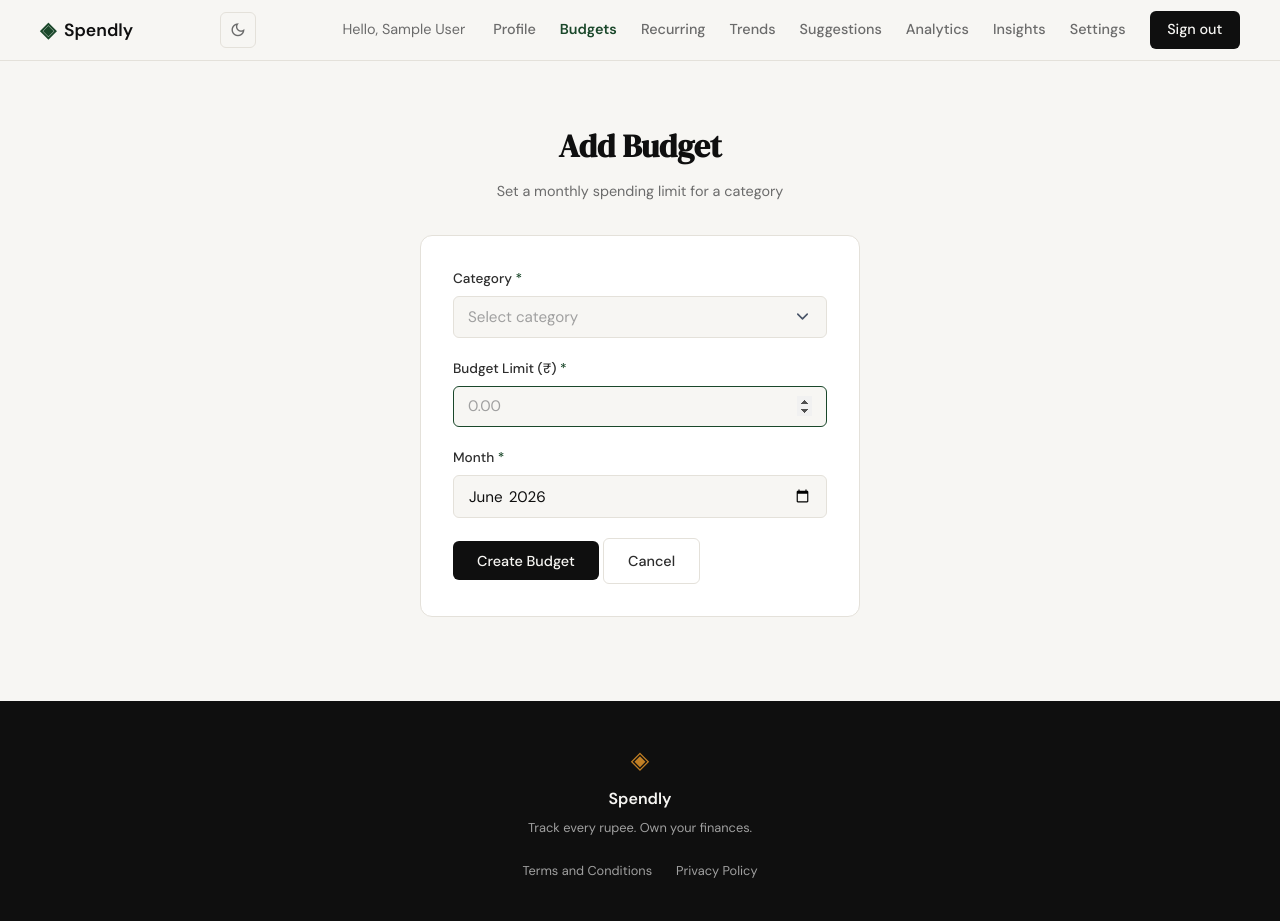
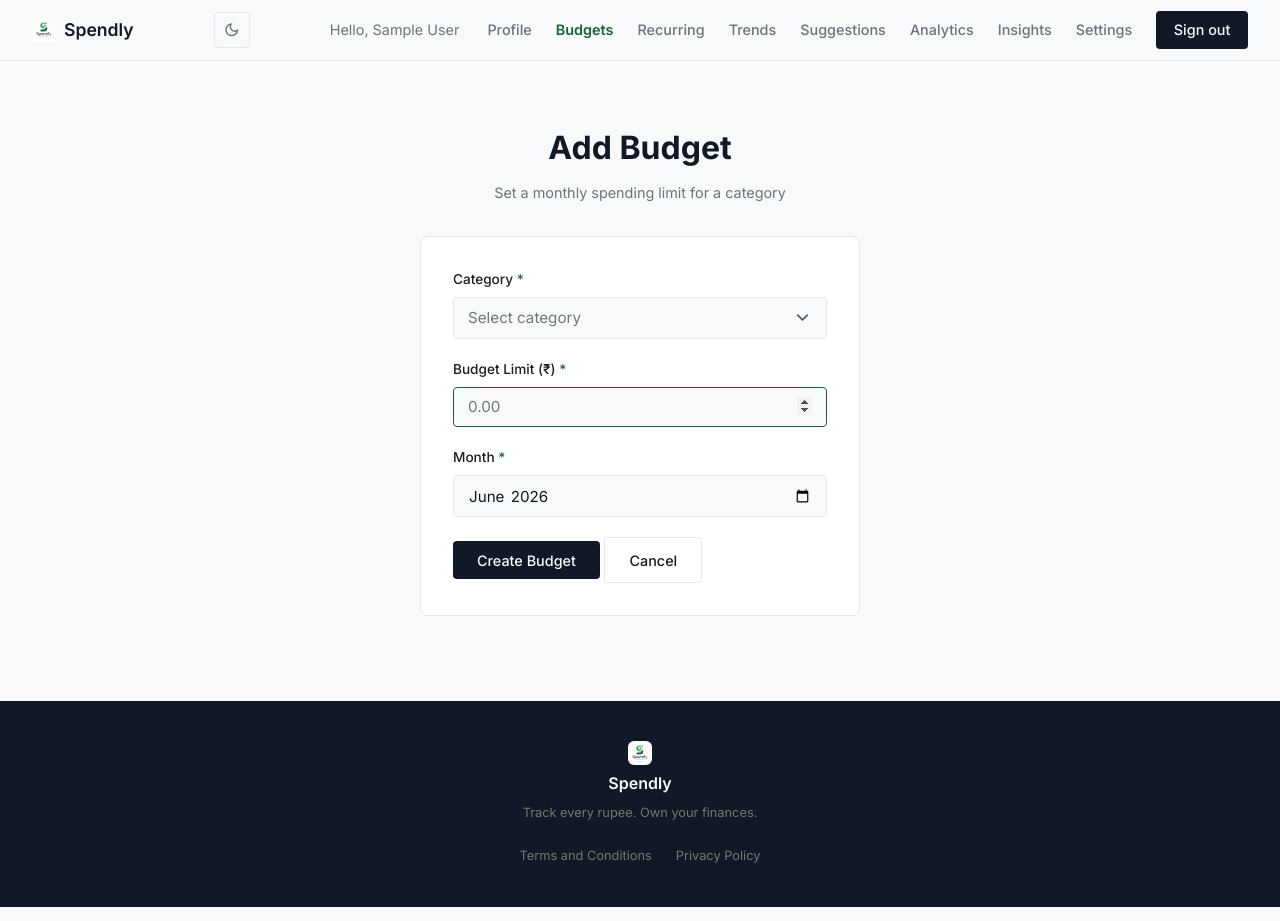
Before and after one commit to Anshhuman99/expense-tracker, a Flask app: page /budgets/add in a window 1280 px wide. Run offline with Flask 3, Linux system fonts and the light colour scheme; the visitor is signed in with stand-in values (Sample User, id 1); data comes from the database, SQL or seed files in the repository.

Commit message:
style: implement Spendly Premium design system and new logo

```diff
--- a/static/css/style.css
+++ b/static/css/style.css
@@ -3,55 +3,55 @@
 /* ------------------------------------------------------------------ */
 
 :root {
-    --ink: #0f0f0f;
-    --ink-soft: #2d2d2d;
-    --ink-muted: #6b6b6b;
-    --ink-faint: #a0a0a0;
-    --paper: #f7f6f3;
-    --paper-warm: #f0ede6;
+    --ink: #111827;
+    --ink-soft: #191c1e;
+    --ink-muted: #6B7280;
+    --ink-faint: #707a6f;
+    --paper: #f7f9fb;
+    --paper-warm: #eceef0;
     --paper-card: #ffffff;
-    --accent: #1a472a;
-    --accent-light: #e8f0eb;
-    --accent-2: #c17f24;
-    --accent-2-light: #fdf3e3;
-    --danger: #c0392b;
-    --danger-light: #fdecea;
-    --border: #e4e1da;
-    --border-soft: #eeebe4;
+    --accent: #166534;
+    --accent-light: #93e0a2;
+    --accent-2: #006e2f;
+    --accent-2-light: #6bff8f;
+    --danger: #EF4444;
+    --danger-light: #ffdad6;
+    --border: #E5E7EB;
+    --border-soft: #F1F5F9;
 
     /* Semantic colours */
-    --success: #16a34a;
-    --success-light: #d5f0e8;
-    --success-border: #c2dfce;
-    --danger-border: #f5c6c2;
+    --success: #22C55E;
+    --success-light: #e6fcf0;
+    --success-border: #bfc9bd;
+    --danger-border: #ffdad6;
 
     /* Chart colours */
-    --chart-1: #f59e0b;
-    --chart-2: #c17f24;
-    --chart-3: #5b7fa6;
-    --chart-4: #8b5e83;
+    --chart-1: #166534;
+    --chart-2: #22C55E;
+    --chart-3: #F59E0B;
+    --chart-4: #EF4444;
 
     /* Shadow */
-    --shadow-color: rgba(0, 0, 0, 0.06);
-    --shadow-heavy: rgba(0, 0, 0, 0.3);
+    --shadow-color: rgba(0, 0, 0, 0.04);
+    --shadow-heavy: rgba(0, 0, 0, 0.15);
 
-    --font-display: 'DM Serif Display', Georgia, serif;
-    --font-body: 'DM Sans', system-ui, sans-serif;
+    --font-display: 'Inter', system-ui, sans-serif;
+    --font-body: 'Inter', system-ui, sans-serif;
 
-    --max-width: 1200px;
+    --max-width: 1400px;
     --auth-width: 440px;
 
-    --radius-sm: 6px;
-    --radius-md: 12px;
-    --radius-lg: 20px;
+    --radius-sm: 4px;
+    --radius-md: 8px;
+    --radius-lg: 16px;
 
     /* Budget status colours */
-    --budget-ok: #16a34a;
-    --budget-ok-light: #dcfce7;
-    --budget-warning: #d97706;
+    --budget-ok: #22C55E;
+    --budget-ok-light: #e6fcf0;
+    --budget-warning: #F59E0B;
     --budget-warning-light: #fef3c7;
-    --budget-exceeded: #dc2626;
-    --budget-exceeded-light: #fee2e2;
+    --budget-exceeded: #EF4444;
+    --budget-exceeded-light: #ffdad6;
 
     /* Category badge colours */
     --badge-food-bg: #fef3c7;
@@ -70,46 +70,53 @@
     --badge-other-color: #4b5563;
 }
 
+.brand-logo-img {
+    height: 24px;
+    width: 24px;
+    object-fit: contain;
+    border-radius: 6px;
+}
+
 /* ------------------------------------------------------------------ */
 /* Dark Theme                                                          */
 /* ------------------------------------------------------------------ */
 
 [data-theme="dark"] {
-    --ink: #e8e6e1;
-    --ink-soft: #c8c5be;
-    --ink-muted: #9a978f;
-    --ink-faint: #6b6862;
-    --paper: #1a1a1a;
-    --paper-warm: #222222;
-    --paper-card: #2a2a2a;
-    --accent: #4ade80;
-    --accent-light: #1a3328;
-    --accent-2: #f0a946;
-    --accent-2-light: #3d2e14;
-    --danger: #f87171;
-    --danger-light: #3b1c1c;
-    --border: #3a3a3a;
-    --border-soft: #333333;
+    --ink: #eceef0;
+    --ink-soft: #d8dadc;
+    --ink-muted: #bfc9bd;
+    --ink-faint: #707a6f;
+    --paper: #121413;
+    --paper-warm: #191c1e;
+    --paper-card: #1c1e1d;
+    --accent: #22C55E;
+    --accent-light: #166534;
+    --accent-2: #006e2f;
+    --accent-2-light: #6bff8f;
+    --danger: #EF4444;
+    --danger-light: #ffdad6;
+    --border: #404940;
+    --border-soft: #2d3133;
 
-    --success: #4ade80;
-    --success-light: #1a3328;
-    --success-border: #2a5a3e;
-    --danger-border: #5a2a2a;
+    --success: #22C55E;
+    --success-light: #166534;
+    --success-border: #bfc9bd;
+    --danger-border: #ffdad6;
 
-    --chart-1: #fbbf24;
-    --chart-2: #f0a946;
-    --chart-3: #7da8cc;
-    --chart-4: #b08aa8;
+    --chart-1: #166534;
+    --chart-2: #22C55E;
+    --chart-3: #F59E0B;
+    --chart-4: #EF4444;
 
     --shadow-color: rgba(0, 0, 0, 0.2);
     --shadow-heavy: rgba(0, 0, 0, 0.5);
 
-    --budget-ok: #4ade80;
-    --budget-ok-light: #1a3328;
-    --budget-warning: #fbbf24;
-    --budget-warning-light: #3d2e14;
-    --budget-exceeded: #f87171;
-    --budget-exceeded-light: #3b1c1c;
+    --budget-ok: #22C55E;
+    --budget-ok-light: #166534;
+    --budget-warning: #F59E0B;
+    --budget-warning-light: #7d4e00;
+    --budget-exceeded: #EF4444;
+    --budget-exceeded-light: #ffdad6;
 
     /* Category badge colours */
     --badge-food-bg: #3d2e14;
--- a/templates/base.html
+++ b/templates/base.html
@@ -6,7 +6,7 @@
     <title>{% block title %}Spendly{% endblock %}</title>
     <link rel="preconnect" href="https://fonts.googleapis.com">
     <link rel="preconnect" href="https://fonts.gstatic.com" crossorigin>
-    <link href="https://fonts.googleapis.com/css2?family=DM+Serif+Display:ital@0;1&family=DM+Sans:wght@300;400;500;600&display=swap" rel="stylesheet">
+    <link href="https://fonts.googleapis.com/css2?family=Inter:wght@300;400;500;600;700;800&family=DM+Serif+Display:ital@0;1&family=DM+Sans:wght@300;400;500;600&display=swap" rel="stylesheet">
     <link href="https://fonts.googleapis.com/css2?family=Material+Symbols+Outlined:wght,FILL@100..700,0..1&amp;display=swap" rel="stylesheet"/>
     <link rel="stylesheet" href="{{ url_for('static', filename='css/style.css') }}">
     <link rel="stylesheet" href="{{ url_for('static', filename='css/flash_messages.css') }}">
@@ -29,7 +29,7 @@
     <nav class="navbar">
         <div class="nav-inner">
             <a href="{{ url_for('landing') }}" class="nav-brand">
-                <span class="brand-icon">◈</span>
+                <img src="{{ url_for('static', filename='images/logo.png') }}" alt="Spendly Logo" class="brand-logo-img">
                 <span class="brand-name">Spendly</span>
             </a>
             <div class="nav-right">
@@ -84,7 +84,7 @@
 
     <footer class="footer">
         <div class="footer-inner">
-            <span class="brand-icon">◈</span>
+            <img src="{{ url_for('static', filename='images/logo.png') }}" alt="Spendly Logo" class="brand-logo-img">
             <span class="footer-name">Spendly</span>
             <p class="footer-copy">Track every rupee. Own your finances.</p>
             <div class="footer-links">
```
Also changed, not shown: static/images/logo.png (added).
